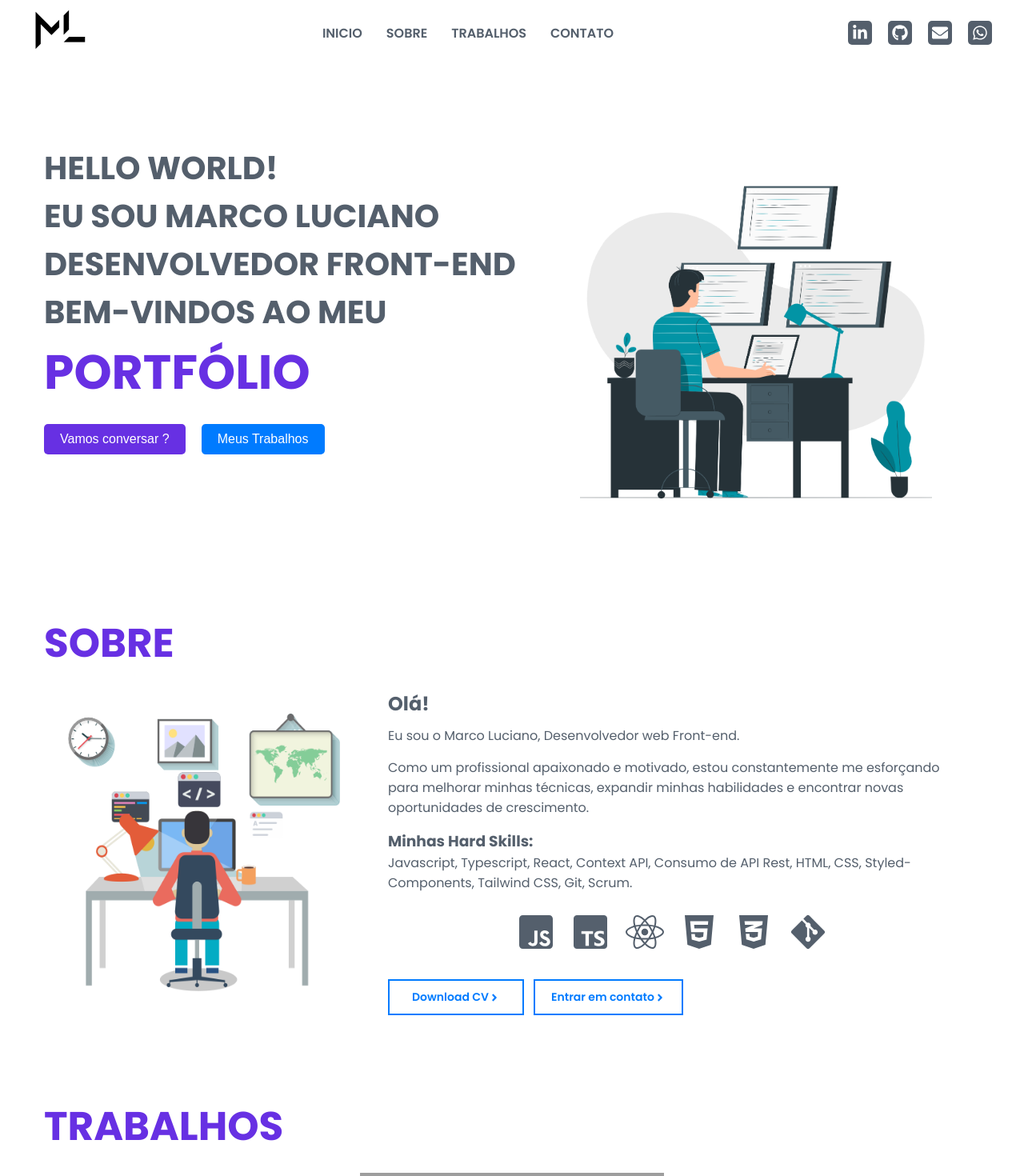
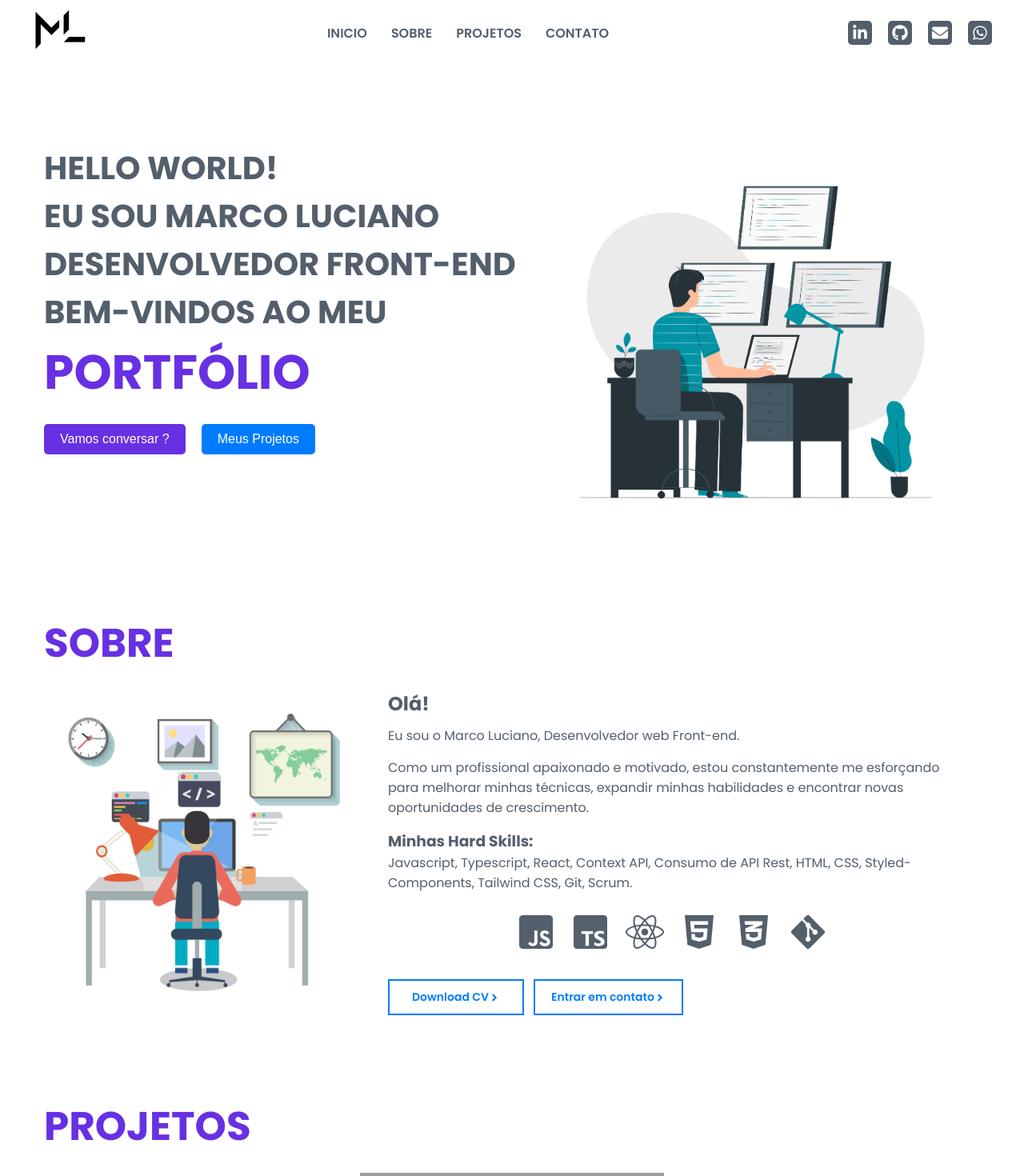
Before and after one commit to marcolucianodev/my-portfolio, a React (Vite) app: page / in a window 1280 px wide. Shown: the top 1470 px of the page at 80% size. Built offline with nearby package versions, Linux system fonts and the light colour scheme; grey boxes are pictures that could not be loaded.

Commit message:
Update text Trabalhos to Projetos

```diff
--- a/src/components/Header/index.tsx
+++ b/src/components/Header/index.tsx
@@ -26,7 +26,7 @@ const Header = ({openMenu}: HeaderProps) => {
                 <Menu>
                     <MenuItem><a href="#top-section">Inicio</a></MenuItem>
                     <MenuItem><a href="#about-section">Sobre</a></MenuItem>
-                    <MenuItem><a href="#works-section">Trabalhos</a></MenuItem>
+                    <MenuItem><a href="#works-section">Projetos</a></MenuItem>
                     <MenuItem><a href="#contact-section">Contato</a></MenuItem>
                 </Menu>
                     <SocialMediaContainer mdisplay>
--- a/src/components/Menu/MenuMobile/index.tsx
+++ b/src/components/Menu/MenuMobile/index.tsx
@@ -21,7 +21,7 @@ const MenuMobile = ({openMenu}: MenuMobileProps) => {
             <MenuMobileList>
                 <MenuItem><a href="#top-section" onClick={openMenu}>Inicio</a></MenuItem>
                 <MenuItem><a href="#about-section" onClick={openMenu}>Sobre</a></MenuItem>
-                <MenuItem><a href="#works-section" onClick={openMenu}>Trabalhos</a></MenuItem>
+                <MenuItem><a href="#works-section" onClick={openMenu}>Projetos</a></MenuItem>
                 <MenuItem><a href="#contact-section" onClick={openMenu}>Contato</a></MenuItem>
                 <MenuItem>
                     <SocialMediaContainer>
--- a/src/components/TopSection/index.tsx
+++ b/src/components/TopSection/index.tsx
@@ -19,7 +19,7 @@ const TopSection = () => {
                         </Headline>
                         <HeadButtons>
                             <a href="#contact-section"><Button>Vamos conversar ?</Button></a>
-                            <a href="#works-section"><Button btn2>Meus Trabalhos</Button></a>
+                            <a href="#works-section"><Button btn2>Meus Projetos</Button></a>
                         </HeadButtons>
                     </div>
                     <TopSectionImage src={TopImage} />
--- a/src/components/Works/index.tsx
+++ b/src/components/Works/index.tsx
@@ -28,7 +28,7 @@ const Works = () => {
         <MainSection>
             <div id="works-section">
                 <div className="hidden"></div>
-                <SectionTitle>Trabalhos</SectionTitle>
+                <SectionTitle>Projetos</SectionTitle>
                 <WorksContent>
                     {project.map((item: any) => (
                         <Project
```
